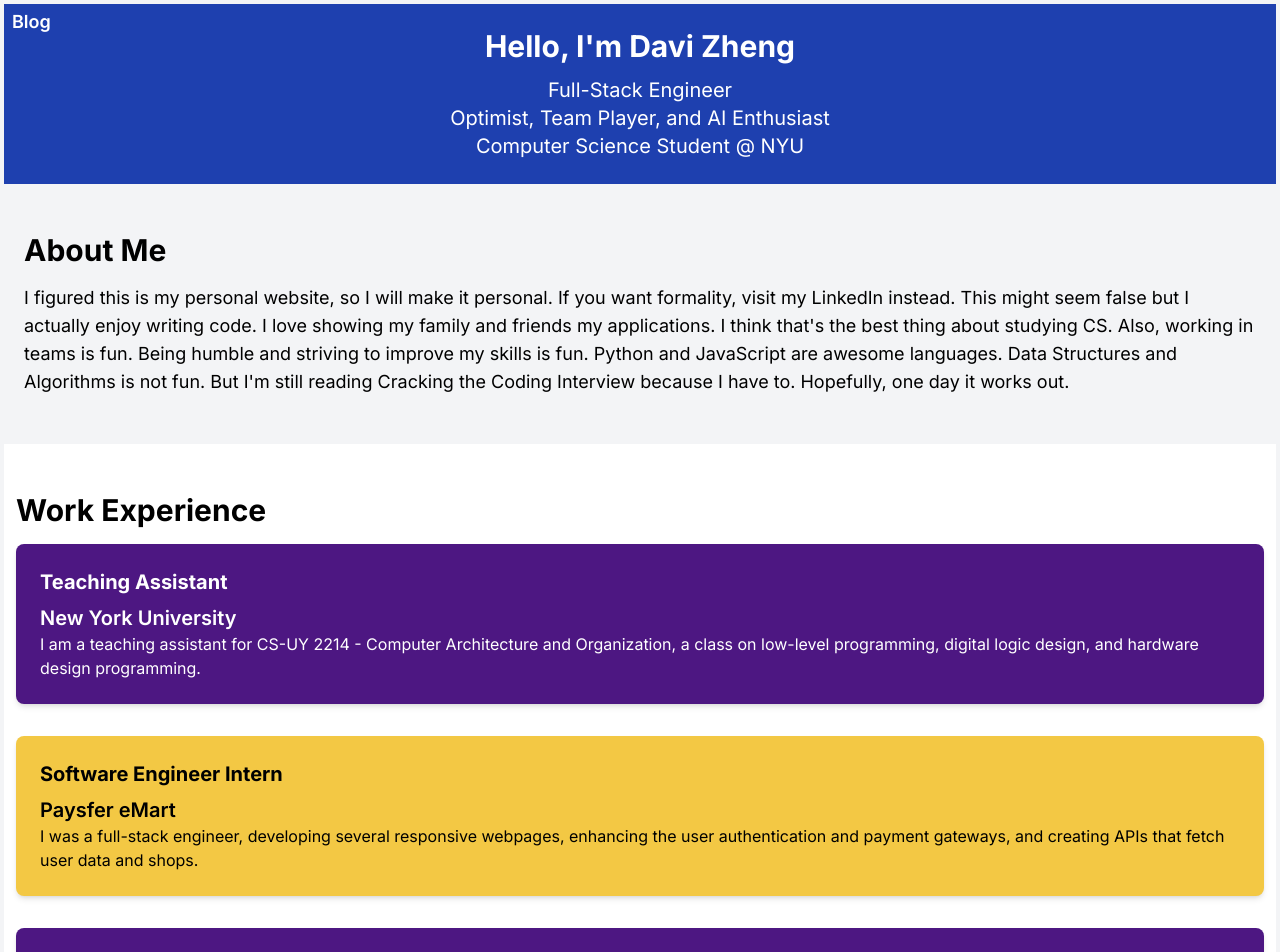
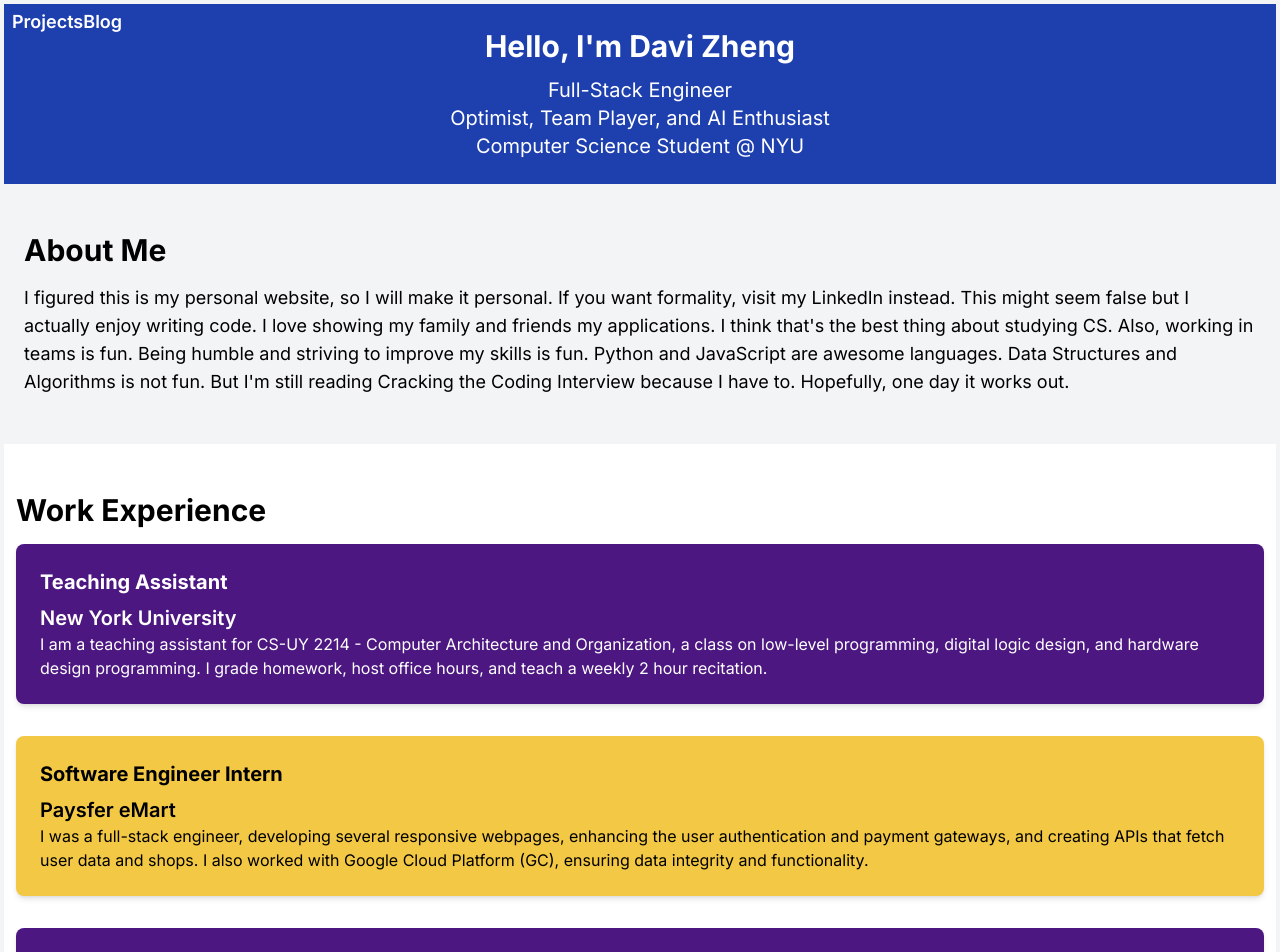
Before and after one commit to DaviZCodes/my-website-bento, a Next.js app: page / in a window 1280 px wide. Shown: the top 952 px of the page. Built offline with nearby package versions, Linux system fonts and the light colour scheme.

Commit message:
improvements

```diff
--- a/src/app/components/NavBar.tsx
+++ b/src/app/components/NavBar.tsx
@@ -4,6 +4,9 @@ export default function NavBar() {
   return (
     <div>
       <div className="flex justify-center absolute top-0 w-full pt-3 sm:w-auto sm:pl-2 sm:pt-2">
+        <Link href="/" className="text-white font-semibold text-lg bold">
+          Projects
+        </Link>
         <Link href="/blog" className="text-white font-semibold text-lg bold">
           Blog
         </Link>
--- a/src/app/components/Work.tsx
+++ b/src/app/components/Work.tsx
@@ -20,7 +20,8 @@ export default function Work() {
               <p>
                 I am a teaching assistant for CS-UY 2214 - Computer Architecture
                 and Organization, a class on low-level programming, digital
-                logic design, and hardware design programming.
+                logic design, and hardware design programming. I grade homework,
+                host office hours, and teach a weekly 2 hour recitation.
               </p>
             </Link>
           </div>
@@ -39,7 +40,9 @@ export default function Work() {
               <p>
                 I was a full-stack engineer, developing several responsive
                 webpages, enhancing the user authentication and payment
-                gateways, and creating APIs that fetch user data and shops.
+                gateways, and creating APIs that fetch user data and shops. I
+                also worked with Google Cloud Platform (GC), ensuring data
+                integrity and functionality.
               </p>
             </Link>
           </div>
```
